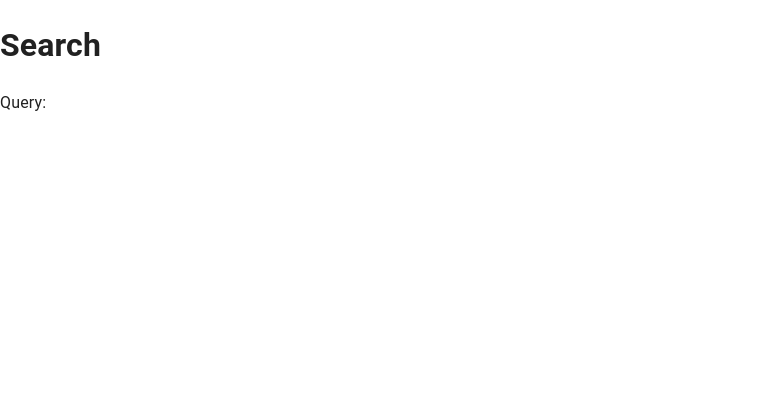
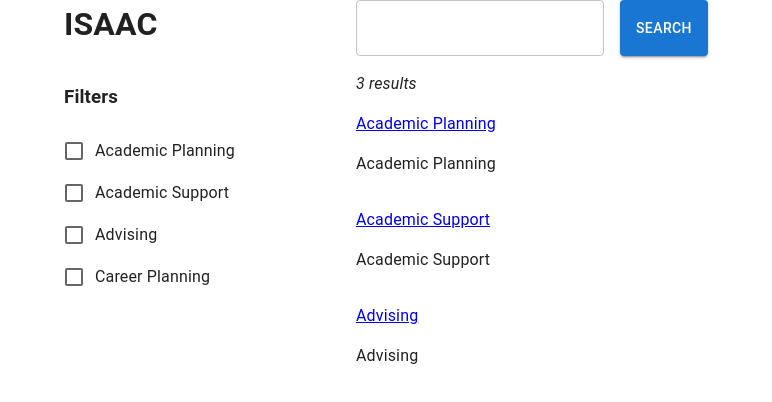
Before and after one commit to regex-capstone/B10-Regex-Capstone, a Next.js app: page /search in a window 1280 px wide. Shown: the top 402 px of the page, without its empty margins (0-772 px from the left). Built offline with nearby package versions, Linux system fonts and the light colour scheme.

Commit message:
Search page static

```diff
--- a/pages/search.tsx
+++ b/pages/search.tsx
@@ -1,13 +1,89 @@
 import { useRouter } from 'next/router';
+import { Box, Button, Container, Stack, TextField, Checkbox, FormGroup, FormControlLabel } from "@mui/material";
+import Grid2 from '@mui/material/Unstable_Grid2'
+import { Page } from '@/isaac/models';
 
 /* (root)/search */
 export default function Search() {
+  const filters: string[] = [
+    "Academic Planning",
+    "Academic Support",
+    "Advising",
+    "Career Planning",
+  ]
+
+  const results: Page[] = [
+    {
+      title: "Academic Planning",
+      page_category_id: "Academic Planning",
+    },
+    {
+      title: "Academic Support",
+      page_category_id: "Academic Support",
+    },
+    {
+      title: "Advising",
+      page_category_id: "Advising",
+    },
+  ]
+
   const router = useRouter();
   const { q } = router.query;
   return (
-    <>
-      <h1>Search</h1>
-      <p>Query: {q}</p>
-    </>
+    <Container>
+      <Grid2 container spacing={2}>
+        <Grid2 xs={3}>
+          <Stack direction={'column'} spacing={2}>
+            <h1>ISAAC</h1>
+            <Filters filters={filters}/>
+          </Stack>
+        </Grid2>
+        <Grid2 xs={6}>
+          <Stack direction={'column'} spacing={2}>
+            <SearchBar query={q} />
+            <i>{results.length} results</i>
+            {results.map((result, i) => (
+              <SearchResult result={result} key={i} />
+            ))}
+          </Stack>
+        </Grid2>
+      </Grid2>
+    </Container>
   )
 }
+
+function Filters(props: { filters: string[] }) {
+  const { filters } = props;
+  return (
+    <Box>
+      <h3>Filters</h3>
+      <Stack direction={'column'} spacing={2}>
+        <FormGroup>
+          {filters.map((filter, i) => (
+            <FormControlLabel key={i} control={<Checkbox />} label={filter} />
+          ))}
+        </FormGroup>
+      </Stack>
+    </Box>
+  )
+}
+
+function SearchBar(props: { query: string | string[] | undefined }) {
+  const { query } = props;
+  return (
+    <Stack direction={'row'} spacing={2}>
+      <TextField value={query} />
+      <Button variant="contained">Search</Button>
+    </Stack>
+  )
+}
+
+function SearchResult(props: { result: Page, key: number }) {
+  const { result, key } = props;
+  return (
+    <Box key={key}>
+      <a href="#">{result.title}</a>
+      <p>{result.page_category_id}</p>
+    </Box>
+  )
+}
```
